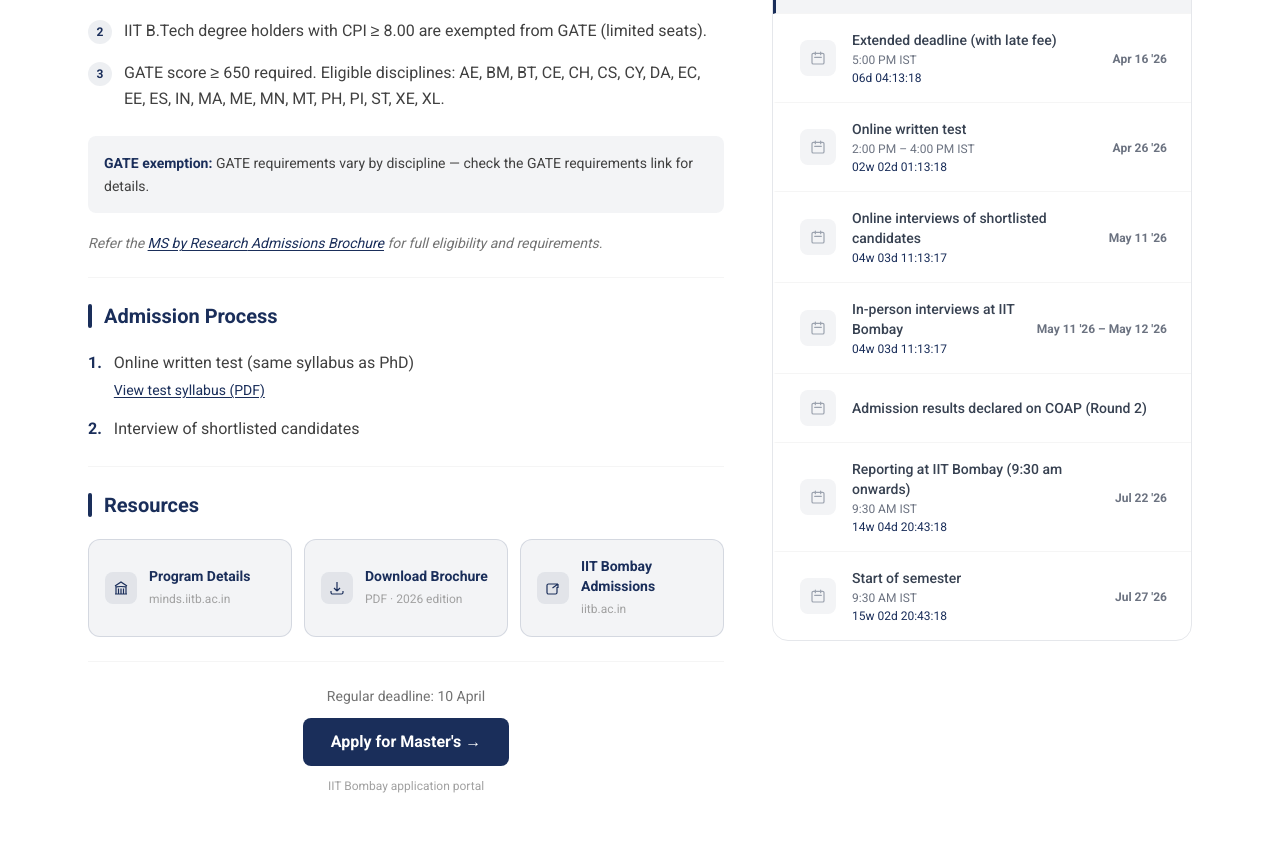
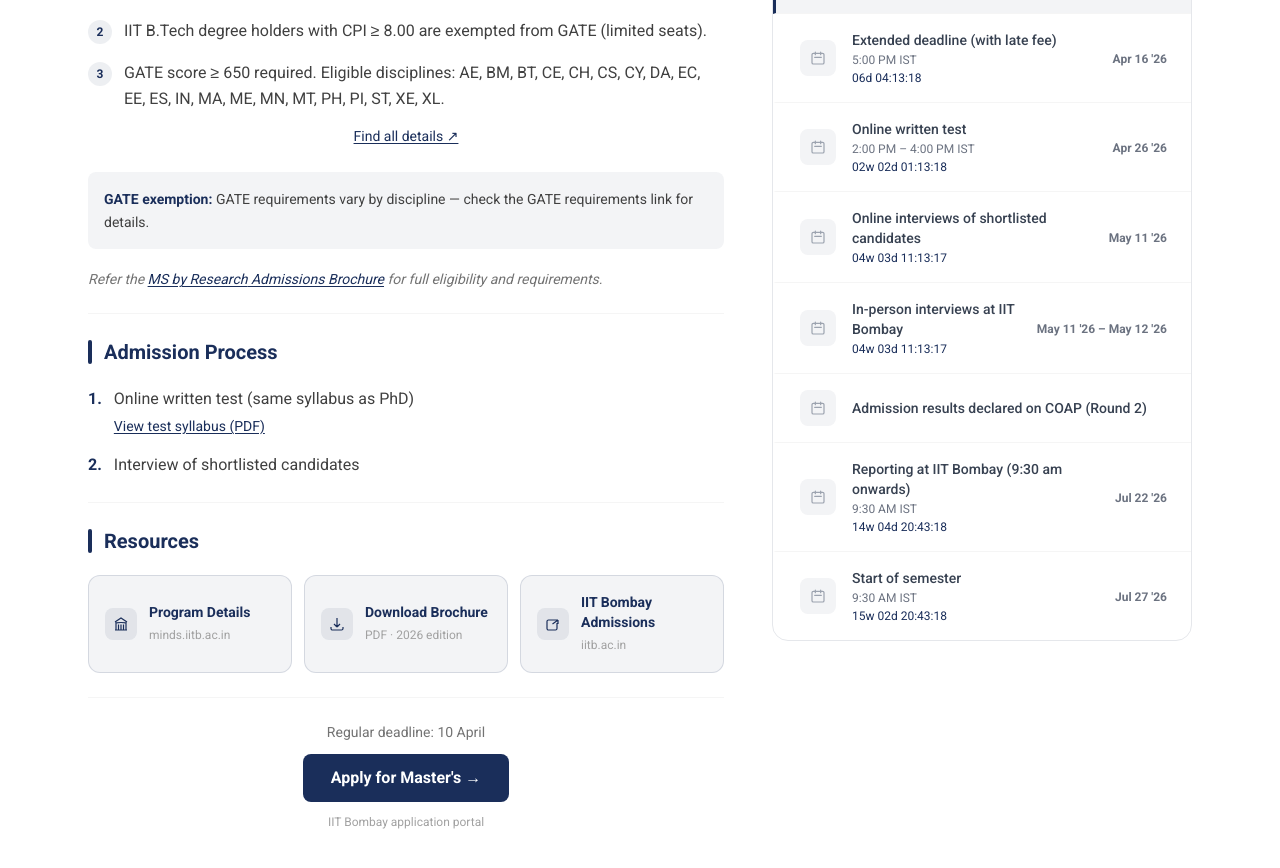
Before and after one commit to mansi-sharma-work/admissions-cminds, a Next.js app: page / in a window 1280 px wide. Shown: the part 1320-2188 px from the top of the page. Built offline with nearby package versions, Linux system fonts and the light colour scheme.

Commit message:
link to GATE eligibility

```diff
--- a/components/ProgramPanel.tsx
+++ b/components/ProgramPanel.tsx
@@ -78,7 +78,17 @@
                 </li>
               ))}
             </ul>
-
+<div className="mt-3 mx-auto text-center">
+      <a
+        href={(program as typeof msProgram).detailsUrl}
+        target="_blank"
+        rel="noopener noreferrer"
+        className="text-sm underline underline-offset-2 hover:opacity-80 mt-1underline underline-offset-2 hover:opacity-75"
+        style={{ color: t.accent }}
+      >
+        Find all details ↗
+      </a>
+    </div>
             {program === msProgram && (
   <div
     className="mt-6 p-4 rounded-lg text-sm text-neutral-700 leading-relaxed"
@@ -88,6 +98,8 @@
       GATE exemption:{" "}
     </span>
     {(program as typeof msProgram).gateNote}
+
+
   </div>
 )}
 
--- a/lib/content.ts
+++ b/lib/content.ts
@@ -24,6 +24,7 @@
   programUrl: "https://www.minds.iitb.ac.in/academic-details/msr",
   iitbAdmissionsUrl: "https://www.iitb.ac.in/newacadhome/toMS.jsp",
   gateRequirementsUrl: "https://www.iitb.ac.in/newacadhome/GATE_Requirement.pdf",
+  detailsUrl : "https://acad.iitb.ac.in/admissions/masters/msbyresearch",
 
   eligibility: [
     "B.E / B.Tech / 4-Year BS / MSc in science, statistics, or mathematics with a valid GATE score.",
@@ -62,6 +63,8 @@
   brochureUrl: "https://acad.iitb.ac.in/files/Ph.D._Brochure_2026-27FIN_0.pdf",
   programUrl: "https://www.minds.iitb.ac.in/academic-details/phd",
   iitbAdmissionsUrl: "https://www.iitb.ac.in/newacadhome/toPhD.jsp",
+  detailsUrl : "https://acad.iitb.ac.in/admissions/research",
+
 
   eligibility: [
     "ME / MTech / MS, or BE / BTech / 4-Year BS / MSc with a valid GATE score.",
```
Lines whose indentation alone changed are shown as unchanged.
